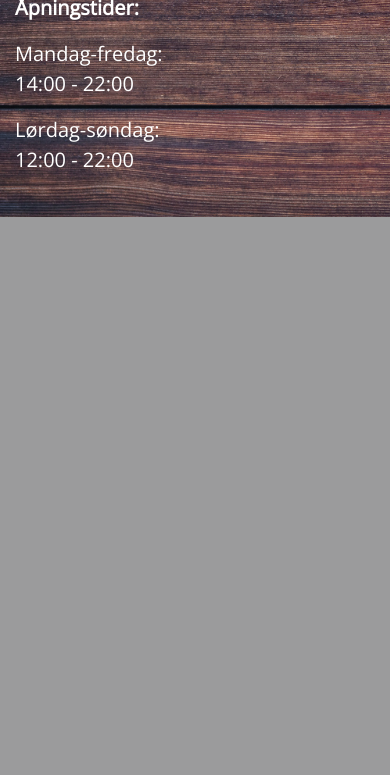
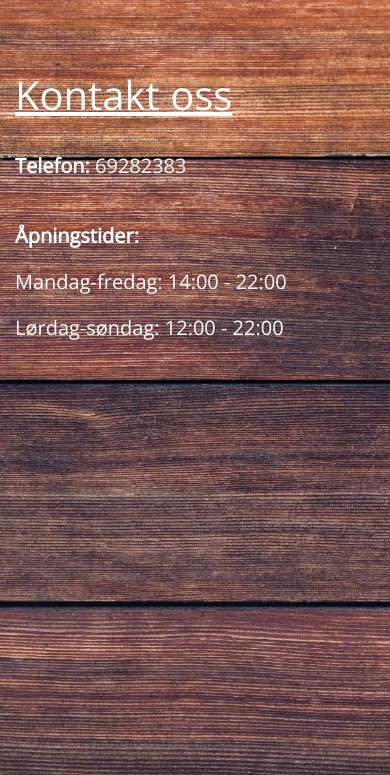
Before and after one commit to Bjolun/saltnes-pizza---grill, a Flask app: page / in a window 390 px wide; the page is wider, and only the part inside the window is pictured. Shown: the part 3377-4152 px from the top of that part. Before the commit the page ends 3594 px from the top of that part, so only its background shows below. Run offline with Flask 2, Linux system fonts and the light colour scheme; some libraries are stand-ins or nearby versions.

Commit message:
Fixed scaling and content for mobile devices, as well as some changes for other screens. Modified the navbar animation.

```diff
--- a/app/static/css/animation.css
+++ b/app/static/css/animation.css
@@ -38,13 +38,13 @@
 }
 .nav-item a:after, .nav-item a:visited:after {
   content: '';
-  height: 3px;
+  height: 2px;
   position: absolute;
   bottom: 0;
   left: 0;
   width: 0%;
-  background: grey;
-  transition: 0.2s;
+  background: #D80916;
+  transition: 0.3s;
 }
 .nav-item a:hover:after, .nav-item a:visited:hover:after {
   width: 100%;
--- a/app/static/css/main.css
+++ b/app/static/css/main.css
@@ -8,9 +8,11 @@ body{
   height: 40px;
 }
 
+/*
 html {
   scroll-behavior: smooth;
 }
+*/
 
 .masthead {
   height: 100vh;
@@ -26,32 +28,100 @@ html {
 }
 
 #pizza {
+  /*
   height: 750px;
   background: url(/static/pizza.jpg);
   background-size: cover;
   background-repeat: no-repeat;
+  */
+
+  height: 100vh;
+  min-height: 500px;
+  background-image: url(/static/pizza.jpg);
+  background-size: cover;
+  background-position: center;
+  background-repeat: no-repeat;
 }
 
 #grill {
+  /*
   height: 750px;
   background: url(/static/grill.jpg);
   background-size: cover;
   background-repeat: no-repeat;
+  */
+
+  height: 100vh;
+  min-height: 500px;
+  background-image: url(/static/grill.jpg);
+  background-size: cover;
+  background-position: center;
+  background-repeat: no-repeat;
 }
 #thai {
+  /*
   height: 750px;
   background: url(/static/thai.jpg);
   background-size: cover;
   background-repeat: no-repeat;
+  */
+  height: 100vh;
+  min-height: 500px;
+  background-image: url(/static/thai.jpg);
+  background-size: cover;
+  background-position: center;
+  background-repeat: no-repeat;
 }
 
 #kontakt {
+  /*
   height: 500px;
   background: url(/static/models.jpg);
   background-size: cover;
   background-repeat: no-repeat;
+*/
+
+  height: 65vh;
+  min-height: 350px;
+  background-image: url(/static/models.jpg);
+  background-size: cover;
+  background-position: center;
+  background-repeat: no-repeat;
+}
+
+/* Change the map to an address if the screen is to small to display the full map */
+
+#show_address{
+  display: none;
+}
+
+#show_map{
+    display: inline;
+}
+
+@media screen and (max-width: 350px) {
+  #show_address{
+    display: inline;
+  }
+
+  #show_map{
+    display: none;
+  }
+}
+
+
+@media screen and (max-width: 600px) {
+  #kontakt {
+    background-image: url(/static/models.jpg);
+    max-width: 100%;
+    height: auto;
+  }
 }
 
 #descrip{
   font-size: 20px;
 }
+
+#gmap{
+  margin-bottom: 20px;
+}
--- a/app/templates/base.html
+++ b/app/templates/base.html
@@ -10,6 +10,8 @@
     <link rel="stylesheet" href="{{url_for('static', filename ='css/main.css')}}" type="text/css">
     <link rel="stylesheet" href="{{url_for('static', filename ='css/animation.css')}}" type="text/css">
     <link href="https://fonts.googleapis.com/css?family=Open+Sans&display=swap" rel="stylesheet">
+
+<script src="https://cdn.jsdelivr.net/gh/cferdinandi/smooth-scroll@15.0.0/dist/smooth-scroll.polyfills.min.js"></script>
   </head>
   <body>
     <nav class="navbar navbar-expand-lg navbar-light bg-light shadow fixed-top">
@@ -21,16 +23,16 @@
         <div class="collapse navbar-collapse" id="navbarResponsive">
           <ul class="navbar-nav ml-auto">
             <li class="nav-item">
-              <a class="nav-link" href="#pizza">Pizza</a>
+              <a  data-scroll class="nav-link" href="#pizza">Pizza</a>
             </li>
             <li class="nav-item">
-              <a class="nav-link" href="#grill">Grill</a>
+              <a  data-scroll class="nav-link" href="#grill">Grill</a>
             </li>
             <li class="nav-item">
-              <a class="nav-link" href="#thai">Thai</a>
+              <a  data-scroll class="nav-link" href="#thai">Thai</a>
             </li>
             <li class="nav-item">
-              <a class="nav-link" href="#kontakt">Kontakt</a>
+              <a  data-scroll class="nav-link" href="#kontakt">Kontakt</a>
             </li>
           </ul>
         </div>
@@ -48,6 +50,8 @@
     </header>
     {% block content %}
     {% endblock %}
-
+    <script>
+    	var scroll = new SmoothScroll('a[href*="#"]');
+    </script>
   </body>
 </html>
--- a/app/templates/index.html
+++ b/app/templates/index.html
@@ -13,8 +13,9 @@
 <div class="main" id="kontakt">
   <div class="container">
   <div class="row">
-    <div class="col-6">
+    <div class="col-12 col-md-6">
       <div class="mt-5">
+        <br>
         <h1 id="h1_welcome"><u>Kontakt oss</u></h1>
         <br>
         <p id="descrip"><b>Telefon:</b> 69282383</p>
@@ -22,12 +23,19 @@
         <p id="descrip"><b>Åpningstider:</b></p>
         <p id="descrip">Mandag-fredag: 14:00 - 22:00</p>
         <p id="descrip">Lørdag-søndag: 12:00 - 22:00</p>
-
+        <br>
       </div>
     </div>
-    <div class="col-6" id="gmap" align="right">
+    <div class="col-12 col-md-6" id="gmap">
       <div class="mt-5">
-        <div class="mapouter"><div class="gmap_canvas"><iframe width="350" height="300" id="gmap_canvas" src="https://maps.google.com/maps?q=Grendehusveien%202&t=&z=15&ie=UTF8&iwloc=&output=embed" frameborder="0" scrolling="no" marginheight="0" marginwidth="0"></iframe><a href="https://www.pureblack.de"></a></div><style>.mapouter{position:relative;text-align:right;height:300px;width:350px;}.gmap_canvas {overflow:hidden;background:none!important;height:300px;width:350px;}</style></div>
+        <br>
+        <span id="show_map">
+          <div class="mapouter"><div class="gmap_canvas"><iframe width="350" height="300" id="gmap_canvas" src="https://maps.google.com/maps?q=Grendehusveien%202&t=&z=15&ie=UTF8&iwloc=&output=embed" frameborder="0" scrolling="no" marginheight="0" marginwidth="0"></iframe><a href="https://www.pureblack.de"></a></div><style>.mapouter{position:relative;text-align:right;height:300px;width:350px;}.gmap_canvas {overflow:hidden;background:none!important;height:300px;width:350px;}</style></div>
+        </span>
+        <span id="show_address">
+          <p id="descrip"><b>Adresse:</b></p>
+          <p id="descrip">Grendehusveien 2, 1642 Saltnes</p>
+        </span>
       </div>
     </div>
   </div>
```
Also changed, not shown: 1 other file.
